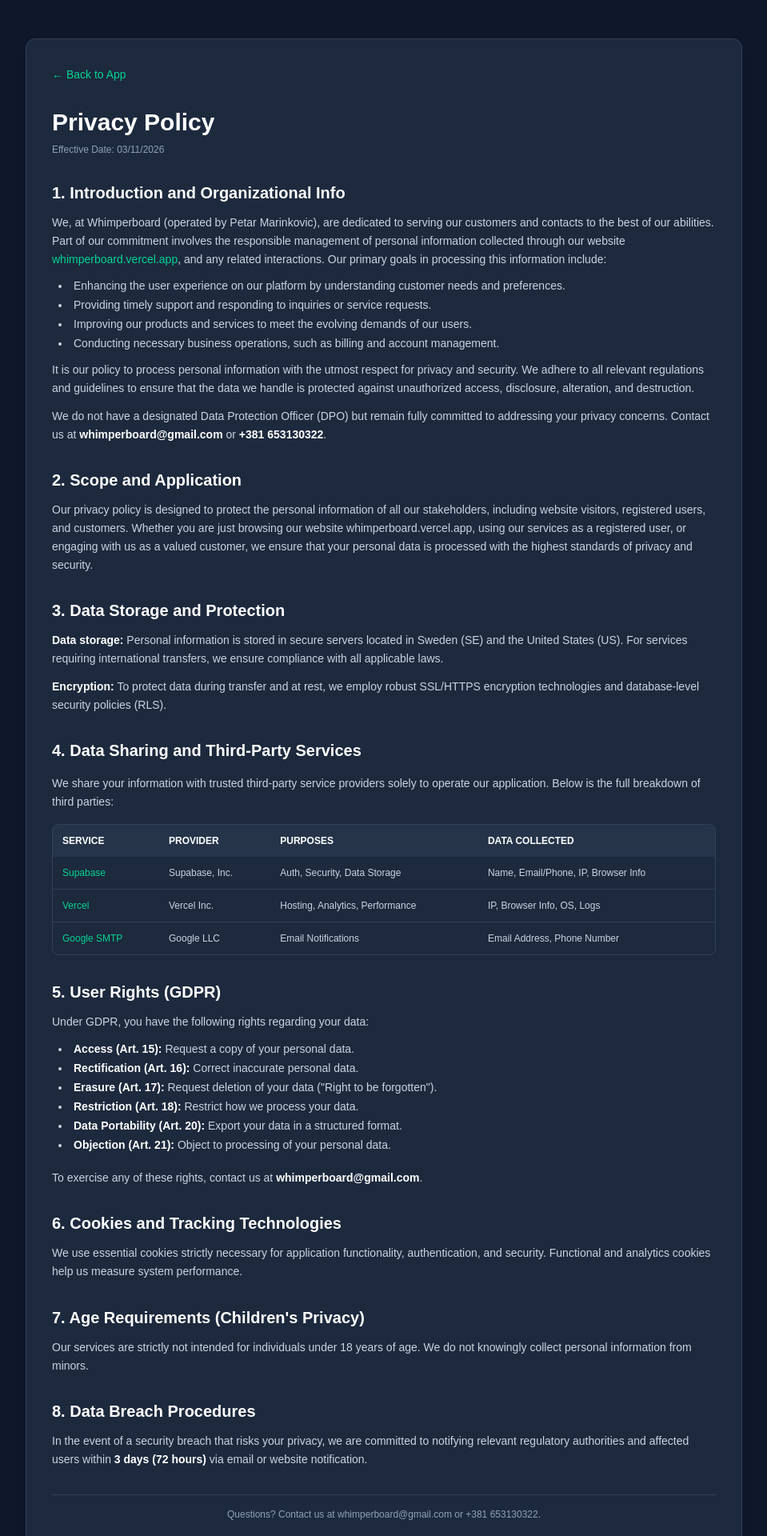
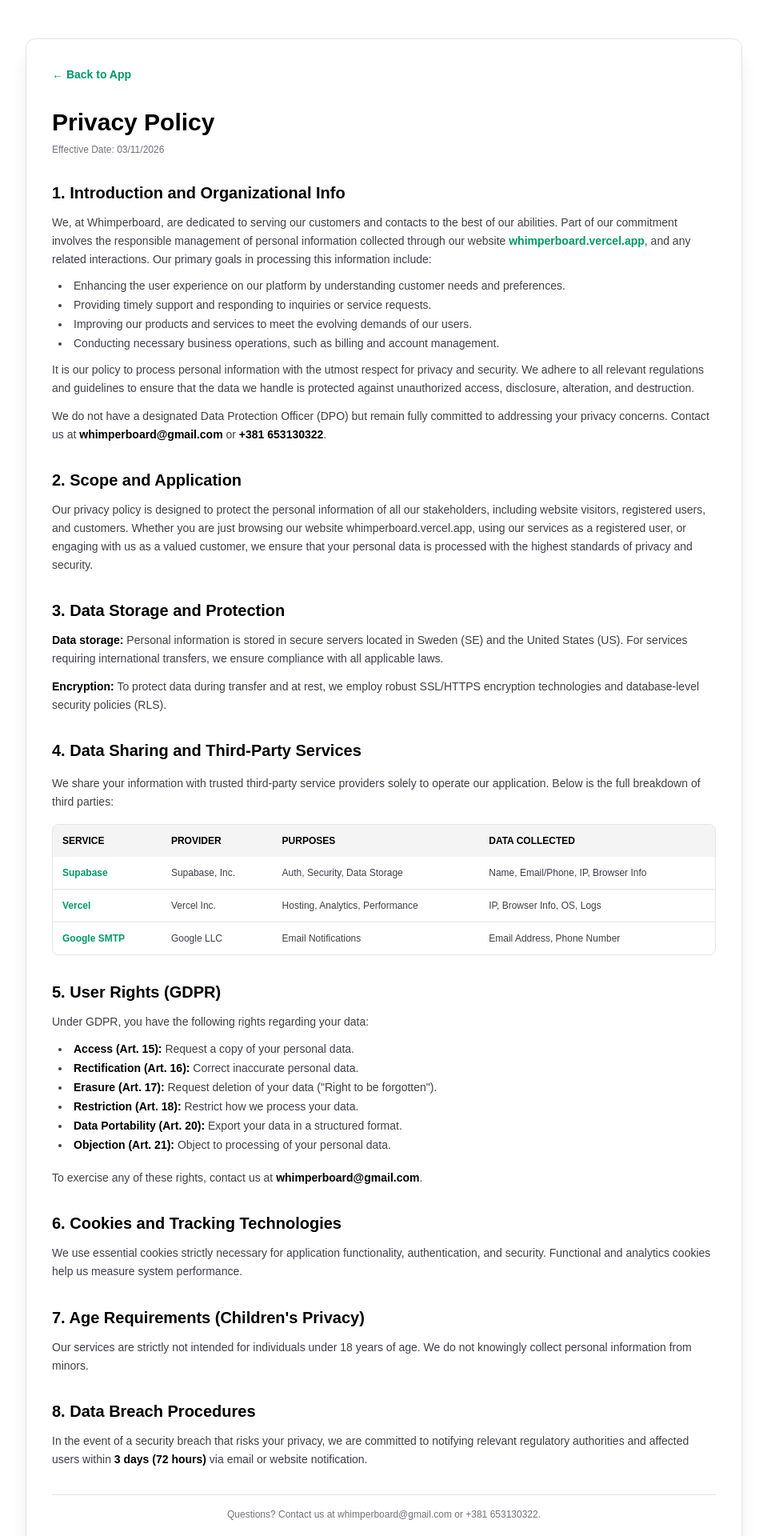
Before and after one commit to petar2007/whimperboard, a Next.js app: page /privacy in a window 1280 px wide. Shown: the top 1920 px of the page at 80% size, without its empty margins (160-1119 px from the left). Built offline with nearby package versions, Linux system fonts and the light colour scheme.

Commit message:
Update Privacy Policy and Terms of Service styling to light theme

```diff
--- a/src/app/privacy/page.js
+++ b/src/app/privacy/page.js
@@ -2,72 +2,72 @@ import Link from 'next/link';
 
 export default function PrivacyPage() {
   return (
-    <main className="min-h-screen bg-slate-900 text-slate-100 p-6 md:p-12">
-      <div className="max-w-4xl mx-auto bg-slate-800 p-8 rounded-xl border border-slate-700 shadow-xl space-y-8">
+    <main className="min-h-screen bg-white text-zinc-900 p-6 md:p-12">
+      <div className="max-w-4xl mx-auto bg-white p-8 rounded-xl border border-zinc-200 shadow-xl space-y-8">
 
         {/* Dugme za povratak */}
         <Link
           href="/"
-          className="inline-block text-sm text-emerald-400 hover:underline font-medium"
+          className="inline-block text-sm text-emerald-600 hover:underline font-bold"
         >
           ← Back to App
         </Link>
 
         {/* Naslov */}
         <div>
-          <h1 className="text-3xl font-bold text-white mb-2">Privacy Policy</h1>
-          <p className="text-xs text-slate-400">Effective Date: 03/11/2026</p>
+          <h1 className="text-3xl font-black text-black mb-2">Privacy Policy</h1>
+          <p className="text-xs text-zinc-500">Effective Date: 03/11/2026</p>
         </div>
 
         {/* 1. Introduction */}
         <section className="space-y-3">
-          <h2 className="text-xl font-semibold text-white">1. Introduction and Organizational Info</h2>
-          <p className="text-slate-300 text-sm leading-relaxed">
-            We, at Whimperboard (operated by Petar Marinkovic), are dedicated to serving our customers and contacts to the best of our abilities. Part of our commitment involves the responsible management of personal information collected through our website <span className="text-emerald-400">whimperboard.vercel.app</span>, and any related interactions. Our primary goals in processing this information include:
+          <h2 className="text-xl font-bold text-black">1. Introduction and Organizational Info</h2>
+          <p className="text-zinc-700 text-sm leading-relaxed">
+            We, at Whimperboard, are dedicated to serving our customers and contacts to the best of our abilities. Part of our commitment involves the responsible management of personal information collected through our website <span className="text-emerald-600 font-semibold">whimperboard.vercel.app</span>, and any related interactions. Our primary goals in processing this information include:
           </p>
-          <ul className="list-disc list-inside text-sm text-slate-300 space-y-1 pl-2">
+          <ul className="list-disc list-inside text-sm text-zinc-700 space-y-1 pl-2">
             <li>Enhancing the user experience on our platform by understanding customer needs and preferences.</li>
             <li>Providing timely support and responding to inquiries or service requests.</li>
             <li>Improving our products and services to meet the evolving demands of our users.</li>
             <li>Conducting necessary business operations, such as billing and account management.</li>
           </ul>
-          <p className="text-slate-300 text-sm leading-relaxed">
+          <p className="text-zinc-700 text-sm leading-relaxed">
             It is our policy to process personal information with the utmost respect for privacy and security. We adhere to all relevant regulations and guidelines to ensure that the data we handle is protected against unauthorized access, disclosure, alteration, and destruction.
           </p>
-          <p className="text-slate-300 text-sm leading-relaxed">
-            We do not have a designated Data Protection Officer (DPO) but remain fully committed to addressing your privacy concerns. Contact us at <strong className="text-white">whimperboard@gmail.com</strong> or <strong className="text-white">+381 653130322</strong>.
+          <p className="text-zinc-700 text-sm leading-relaxed">
+            We do not have a designated Data Protection Officer (DPO) but remain fully committed to addressing your privacy concerns. Contact us at <strong className="text-black">whimperboard@gmail.com</strong> or <strong className="text-black">+381 653130322</strong>.
           </p>
         </section>
 
         {/* 2. Scope */}
         <section className="space-y-3">
-          <h2 className="text-xl font-semibold text-white">2. Scope and Application</h2>
-          <p className="text-slate-300 text-sm leading-relaxed">
+          <h2 className="text-xl font-bold text-black">2. Scope and Application</h2>
+          <p className="text-zinc-700 text-sm leading-relaxed">
             Our privacy policy is designed to protect the personal information of all our stakeholders, including website visitors, registered users, and customers. Whether you are just browsing our website whimperboard.vercel.app, using our services as a registered user, or engaging with us as a valued customer, we ensure that your personal data is processed with the highest standards of privacy and security.
           </p>
         </section>
 
         {/* 3. Storage & Protection */}
         <section className="space-y-3">
-          <h2 className="text-xl font-semibold text-white">3. Data Storage and Protection</h2>
-          <p className="text-slate-300 text-sm leading-relaxed">
-            <strong className="text-white">Data storage:</strong> Personal information is stored in secure servers located in Sweden (SE) and the United States (US). For services requiring international transfers, we ensure compliance with all applicable laws.
+          <h2 className="text-xl font-bold text-black">3. Data Storage and Protection</h2>
+          <p className="text-zinc-700 text-sm leading-relaxed">
+            <strong className="text-black">Data storage:</strong> Personal information is stored in secure servers located in Sweden (SE) and the United States (US). For services requiring international transfers, we ensure compliance with all applicable laws.
           </p>
-          <p className="text-slate-300 text-sm leading-relaxed">
-            <strong className="text-white">Encryption:</strong> To protect data during transfer and at rest, we employ robust SSL/HTTPS encryption technologies and database-level security policies (RLS).
+          <p className="text-zinc-700 text-sm leading-relaxed">
+            <strong className="text-black">Encryption:</strong> To protect data during transfer and at rest, we employ robust SSL/HTTPS encryption technologies and database-level security policies (RLS).
           </p>
         </section>
 
         {/* 4. Data Sharing & Third Parties */}
         <section className="space-y-4">
-          <h2 className="text-xl font-semibold text-white">4. Data Sharing and Third-Party Services</h2>
-          <p className="text-slate-300 text-sm leading-relaxed">
+          <h2 className="text-xl font-bold text-black">4. Data Sharing and Third-Party Services</h2>
+          <p className="text-zinc-700 text-sm leading-relaxed">
             We share your information with trusted third-party service providers solely to operate our application. Below is the full breakdown of third parties:
           </p>
 
-          <div className="overflow-x-auto border border-slate-700 rounded-lg">
-            <table className="w-full text-left text-xs text-slate-300">
-              <thead className="bg-slate-700/50 text-white uppercase font-semibold">
+          <div className="overflow-x-auto border border-zinc-200 rounded-lg">
+            <table className="w-full text-left text-xs text-zinc-700">
+              <thead className="bg-zinc-100 text-black uppercase font-bold">
                 <tr>
                   <th className="p-3">Service</th>
                   <th className="p-3">Provider</th>
@@ -75,21 +75,21 @@ export default function PrivacyPage() {
                   <th className="p-3">Data Collected</th>
                 </tr>
               </thead>
-              <tbody className="divide-y divide-slate-700">
+              <tbody className="divide-y divide-zinc-200">
                 <tr>
-                  <td className="p-3 font-medium text-emerald-400">Supabase</td>
+                  <td className="p-3 font-bold text-emerald-600">Supabase</td>
                   <td className="p-3">Supabase, Inc.</td>
                   <td className="p-3">Auth, Security, Data Storage</td>
                   <td className="p-3">Name, Email/Phone, IP, Browser Info</td>
                 </tr>
                 <tr>
-                  <td className="p-3 font-medium text-emerald-400">Vercel</td>
+                  <td className="p-3 font-bold text-emerald-600">Vercel</td>
                   <td className="p-3">Vercel Inc.</td>
                   <td className="p-3">Hosting, Analytics, Performance</td>
                   <td className="p-3">IP, Browser Info, OS, Logs</td>
                 </tr>
                 <tr>
-                  <td className="p-3 font-medium text-emerald-400">Google SMTP</td>
+                  <td className="p-3 font-bold text-emerald-600">Google SMTP</td>
                   <td className="p-3">Google LLC</td>
                   <td className="p-3">Email Notifications</td>
                   <td className="p-3">Email Address, Phone Number</td>
@@ -101,49 +101,49 @@ export default function PrivacyPage() {
 
         {/* 5. User Rights */}
         <section className="space-y-3">
-          <h2 className="text-xl font-semibold text-white">5. User Rights (GDPR)</h2>
-          <p className="text-slate-300 text-sm leading-relaxed">
+          <h2 className="text-xl font-bold text-black">5. User Rights (GDPR)</h2>
+          <p className="text-zinc-700 text-sm leading-relaxed">
             Under GDPR, you have the following rights regarding your data:
           </p>
-          <ul className="list-disc list-inside text-sm text-slate-300 space-y-1 pl-2">
-            <li><strong className="text-white">Access (Art. 15):</strong> Request a copy of your personal data.</li>
-            <li><strong className="text-white">Rectification (Art. 16):</strong> Correct inaccurate personal data.</li>
-            <li><strong className="text-white">Erasure (Art. 17):</strong> Request deletion of your data (&quot;Right to be forgotten&quot;).</li>
-            <li><strong className="text-white">Restriction (Art. 18):</strong> Restrict how we process your data.</li>
-            <li><strong className="text-white">Data Portability (Art. 20):</strong> Export your data in a structured format.</li>
-            <li><strong className="text-white">Objection (Art. 21):</strong> Object to processing of your personal data.</li>
+          <ul className="list-disc list-inside text-sm text-zinc-700 space-y-1 pl-2">
+            <li><strong className="text-black">Access (Art. 15):</strong> Request a copy of your personal data.</li>
+            <li><strong className="text-black">Rectification (Art. 16):</strong> Correct inaccurate personal data.</li>
+            <li><strong className="text-black">Erasure (Art. 17):</strong> Request deletion of your data (&quot;Right to be forgotten&quot;).</li>
+            <li><strong className="text-black">Restriction (Art. 18):</strong> Restrict how we process your data.</li>
+            <li><strong className="text-black">Data Portability (Art. 20):</strong> Export your data in a structured format.</li>
+            <li><strong className="text-black">Objection (Art. 21):</strong> Object to processing of your personal data.</li>
           </ul>
-          <p className="text-slate-300 text-sm leading-relaxed pt-2">
-            To exercise any of these rights, contact us at <strong className="text-white">whimperboard@gmail.com</strong>.
+          <p className="text-zinc-700 text-sm leading-relaxed pt-2">
+            To exercise any of these rights, contact us at <strong className="text-black">whimperboard@gmail.com</strong>.
           </p>
         </section>
 
         {/* 6. Cookies */}
         <section className="space-y-3">
-          <h2 className="text-xl font-semibold text-white">6. Cookies and Tracking Technologies</h2>
-          <p className="text-slate-300 text-sm leading-relaxed">
+          <h2 className="text-xl font-bold text-black">6. Cookies and Tracking Technologies</h2>
+          <p className="text-zinc-700 text-sm leading-relaxed">
             We use essential cookies strictly necessary for application functionality, authentication, and security. Functional and analytics cookies help us measure system performance.
           </p>
         </section>
 
         {/* 7. Children's Privacy */}
         <section className="space-y-3">
-          <h2 className="text-xl font-semibold text-white">7. Age Requirements (Children&apos;s Privacy)</h2>
-          <p className="text-slate-300 text-sm leading-relaxed">
+          <h2 className="text-xl font-bold text-black">7. Age Requirements (Children&apos;s Privacy)</h2>
+          <p className="text-zinc-700 text-sm leading-relaxed">
             Our services are strictly not intended for individuals under 18 years of age. We do not knowingly collect personal information from minors.
           </p>
         </section>
 
         {/* 8. Data Breach */}
         <section className="space-y-3">
-          <h2 className="text-xl font-semibold text-white">8. Data Breach Procedures</h2>
-          <p className="text-slate-300 text-sm leading-relaxed">
-            In the event of a security breach that risks your privacy, we are committed to notifying relevant regulatory authorities and affected users within <strong className="text-white">3 days (72 hours)</strong> via email or website notification.
+          <h2 className="text-xl font-bold text-black">8. Data Breach Procedures</h2>
+          <p className="text-zinc-700 text-sm leading-relaxed">
+            In the event of a security breach that risks your privacy, we are committed to notifying relevant regulatory authorities and affected users within <strong className="text-black">3 days (72 hours)</strong> via email or website notification.
           </p>
         </section>
 
         {/* Contact */}
-        <div className="pt-4 border-t border-slate-700 text-xs text-slate-400 text-center">
+        <div className="pt-4 border-t border-zinc-200 text-xs text-zinc-500 text-center">
           Questions? Contact us at whimperboard@gmail.com or +381 653130322.
         </div>
 
```
Also changed, not shown: src/app/terms/page.js (+5 -5 lines).
